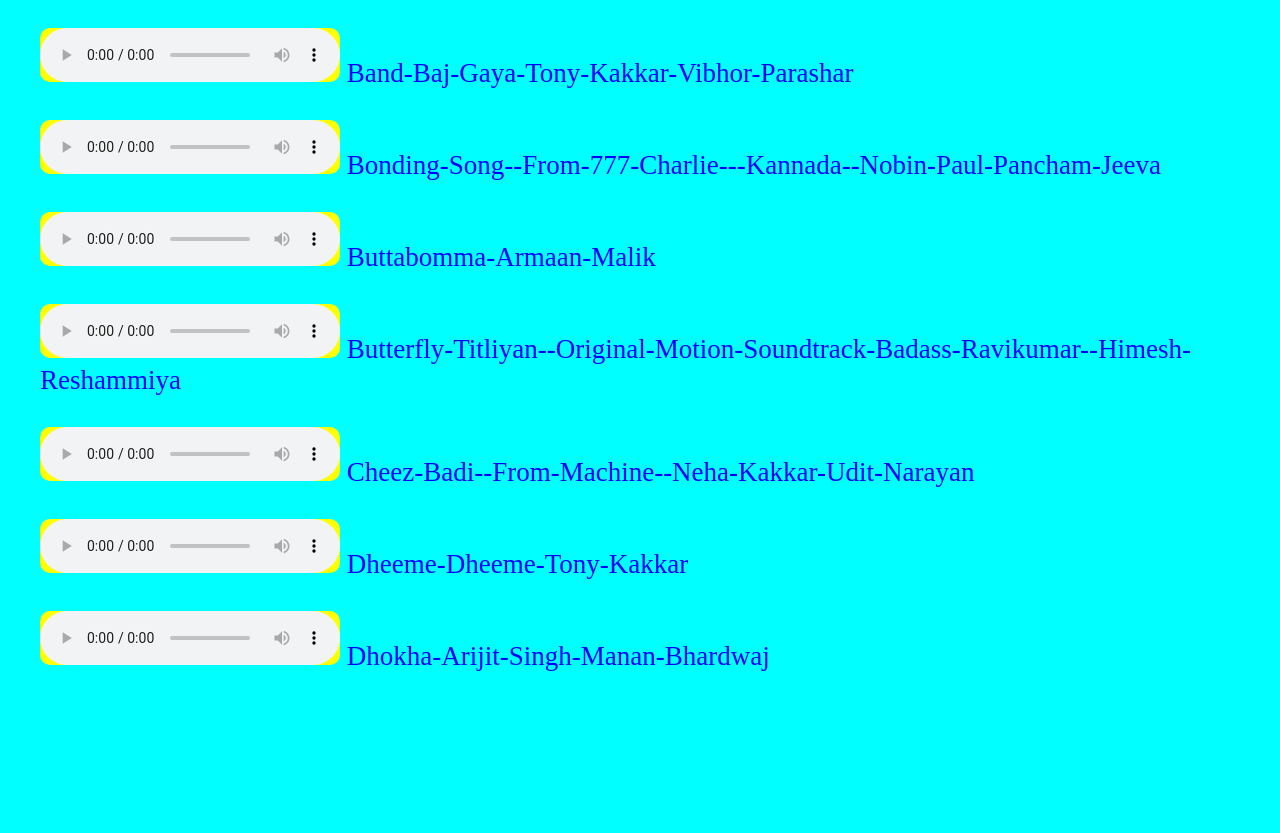
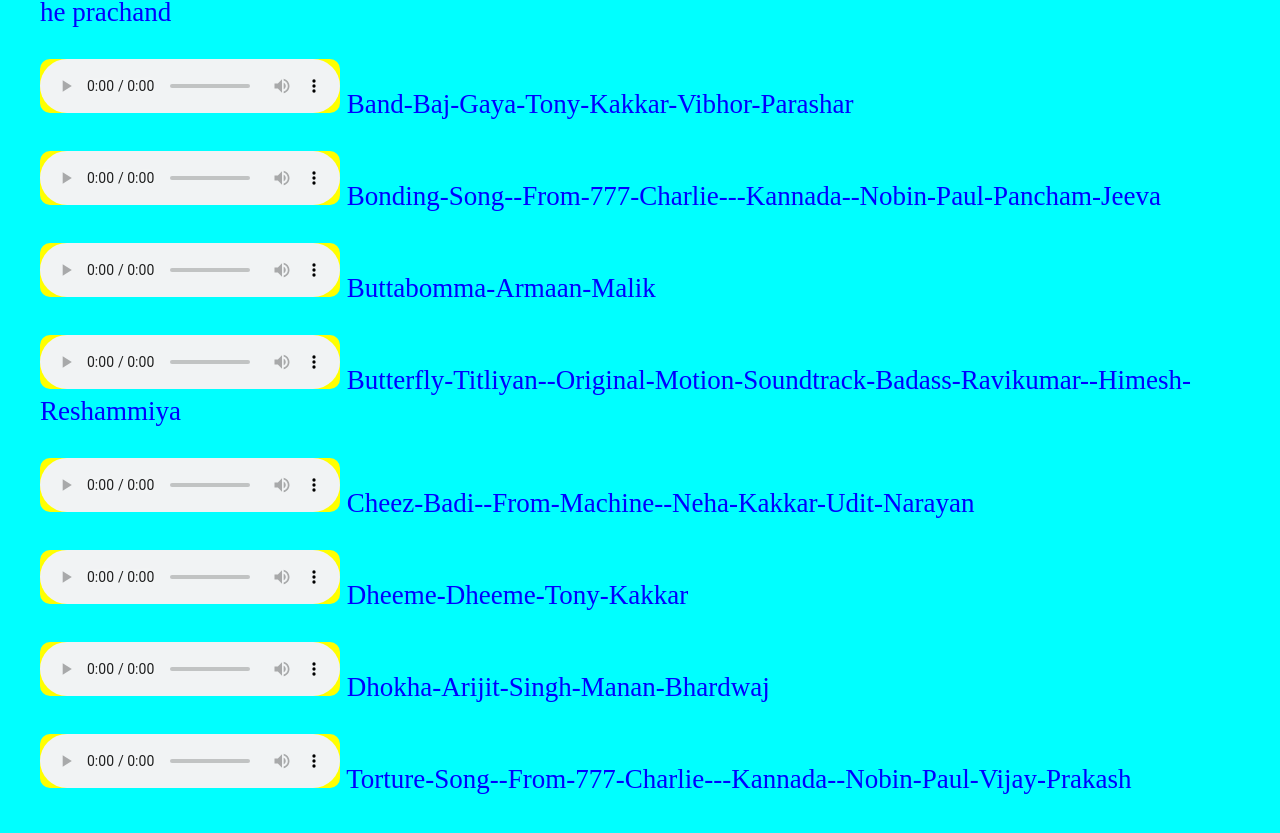
Before and after one commit to abhishekdubalgonde/music-master, a plain HTML site: page index.html in a window 1280 px wide. Shown: the part 481-1314 px from the top of the page. Before the commit the page ends 1193 px from the top, so only its background shows below. Drawn offline with Linux system fonts and the light colour scheme.

Commit message:
Update index.html

```diff
--- a/index.html
+++ b/index.html
@@ -86,9 +86,10 @@ h1{
   </div>
   <hr>
     <div class="au">
-      <audio controls autoplay>
-        <source src="song.mp3" type="audio/mpeg">
+          <audio controls>
+        <source src="Torture-Song--From-777-Charlie---Kannada--Nobin-Paul-Vijay-Prakash.mp3" type="audio/mpeg">
       </audio>
+        Torture-Song--From-777-Charlie---Kannada--Nobin-Paul-Vijay-Prakash
       Aarambh he prachand
       <br><br>
       <audio controls>
@@ -126,6 +127,11 @@ h1{
         <source src="Dhokha-Arijit-Singh-Manan-Bhardwaj.mp3" type="audio/mpeg">
       </audio>
       Dhokha-Arijit-Singh-Manan-Bhardwaj
+        <br><br>
+        <audio controls>
+        <source src="Torture-Song--From-777-Charlie---Kannada--Nobin-Paul-Vijay-Prakash.mp3" type="audio/mpeg">
+      </audio>
+        Torture-Song--From-777-Charlie---Kannada--Nobin-Paul-Vijay-Prakash
     </div>
 
 </body>
```
